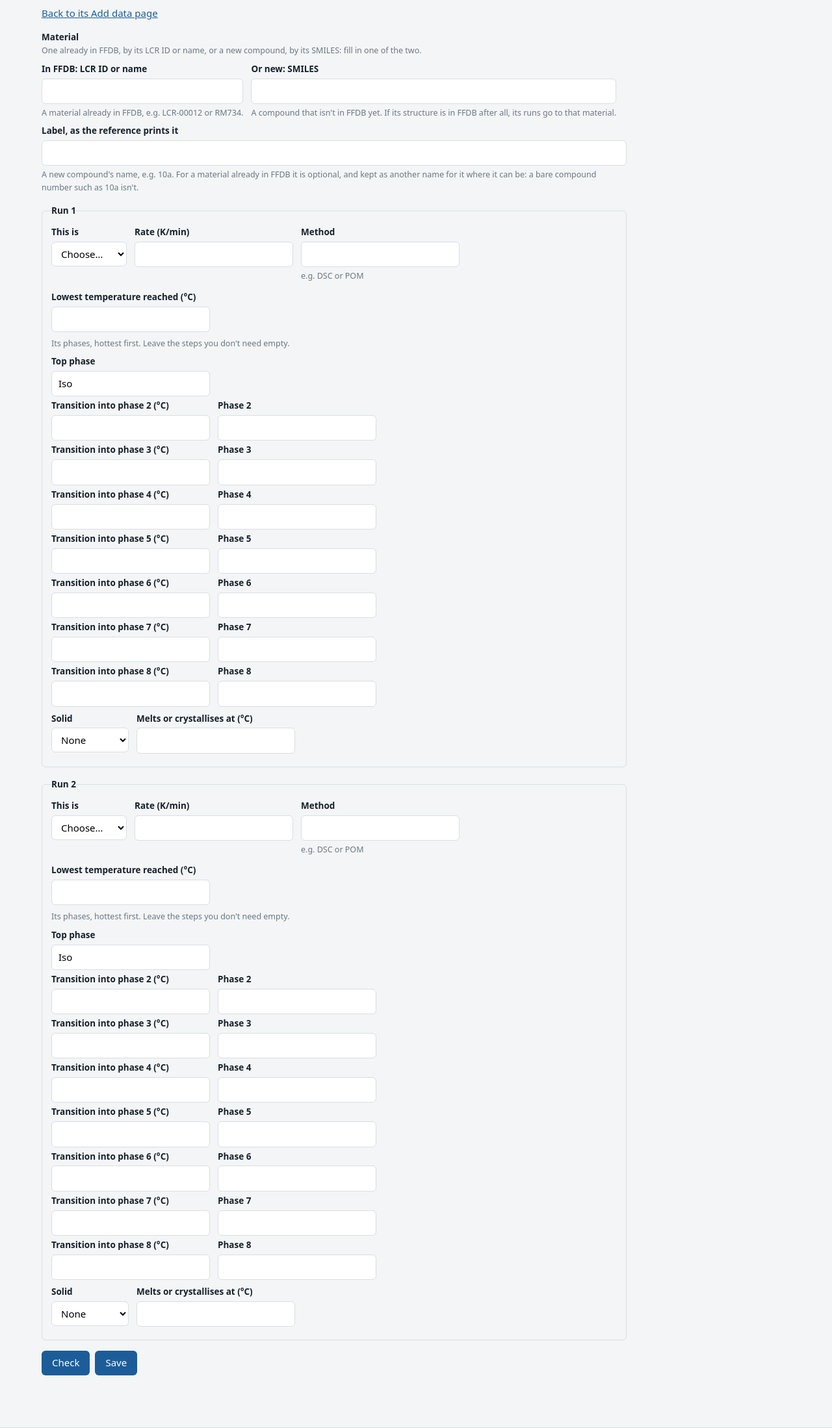
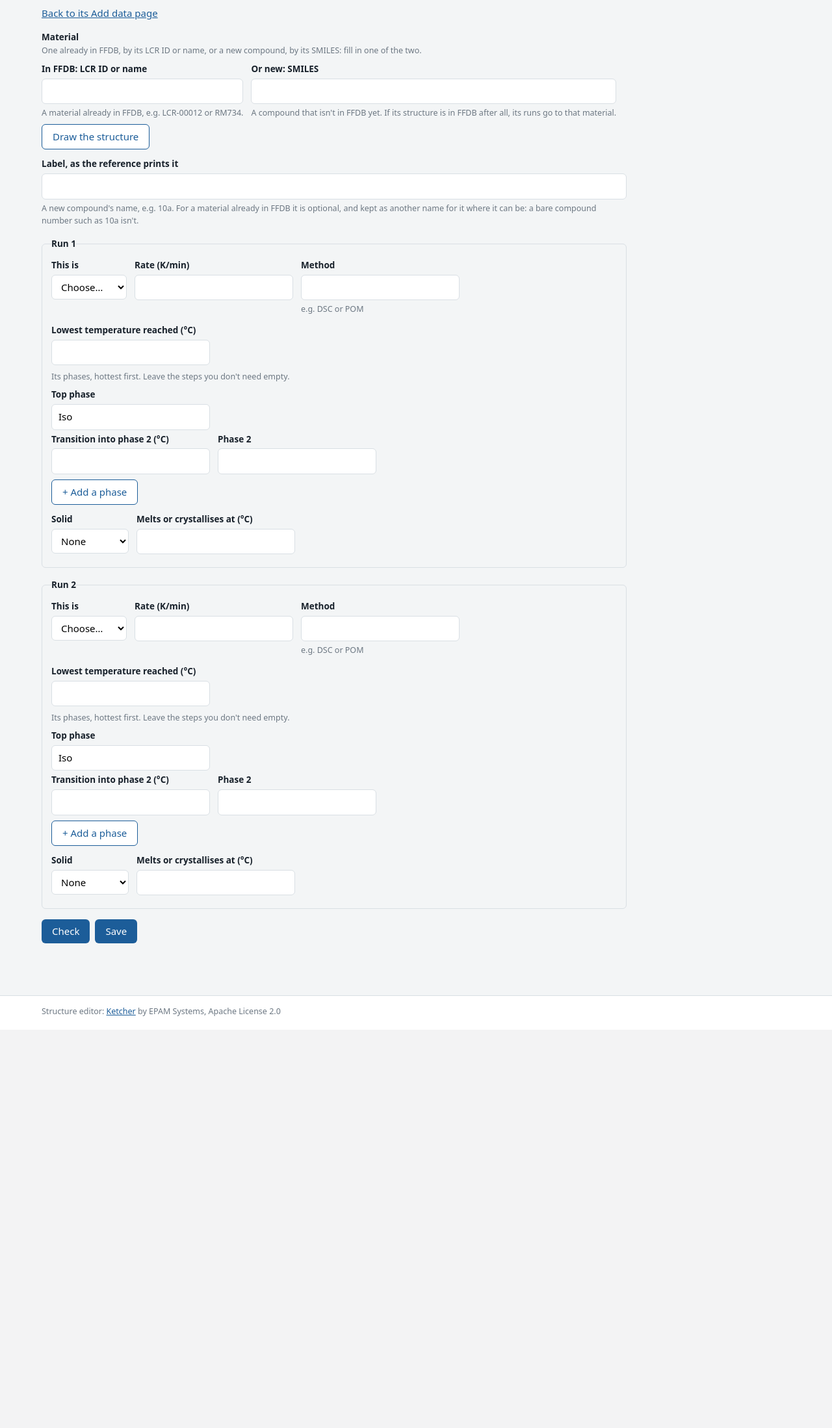
Before and after one commit to 123cpb/ffdb, a Django app: page /add/reference/1/compound/ in a window 1280 px wide. Shown: the part 153-2351 px from the top of the page at 65% size. After the commit the page ends 1717 px from the top, so only its background shows below. Run offline with Django 5.2, Linux system fonts and the light colour scheme; a user stored in the database is signed in; data comes from the database, SQL or seed files in the repository; tables that the repository leaves empty hold one stand-in row (values such as "Sample post").

Commit message:
phase builder

```diff
--- a/repo/forms.py
+++ b/repo/forms.py
@@ -357,6 +357,9 @@ class CompoundTableForm(forms.Form):
 # prototype, whose note says the longest run in the NF list has six above the solid.
 RUN_PHASES = 8
 LABEL_LENGTH = 30
+# The id of the card's <datalist> of phase labels. A phase box's list attribute names it, and
+# the browser then offers the labels as the curator types, while anything can still be typed.
+PHASE_LIST = "phase-labels"
 
 
 def steps_text(direction, steps, solid="", t_solid=""):
@@ -405,7 +408,7 @@ class RunForm(forms.Form):
     def __init__(self, *args, reference, **kwargs):
         super().__init__(*args, **kwargs)
         self.reference = reference
-        typed = {"autocomplete": "off", "spellcheck": "false"}
+        typed = {"autocomplete": "off", "spellcheck": "false", "list": PHASE_LIST}
         # The steps: phase_0, the top phase, then t_1 and phase_1, t_2 and phase_2, and so on.
         # Iso to begin with, because most runs start from the isotropic liquid.
         self.fields["phase_0"] = forms.CharField(
@@ -564,6 +567,17 @@ class CompoundCard:
         self.material_form = CardMaterialForm(data, prefix="card")
         self.run_forms = RunFormSet(data, prefix="run", form_kwargs={"reference": reference})
         self.runs, self.ribbon_data, self.problems = [], [], []  # set by is_valid()
+
+    def phase_suggestions(self):
+        """The labels its runs' phase boxes suggest, for the card's <datalist>, as [(label, what it
+        is), ...]: each phase in the vocabulary's order by its code, with its name, then its other
+        labels, each saying the code it is stored as, so a run can be typed as the reference prints
+        it. The solids are left out: a run's solid has a box of its own."""
+        suggestions = []
+        for phase in Phase.objects.exclude(code__in=SOLIDS):
+            suggestions.append((phase.code, phase.name))
+            suggestions += [(label, f"stored as {phase.code}") for label in phase.synonym_list()]
+        return suggestions
 
     def is_valid(self):
         """Whether Save can add everything on the card. Every part is checked, so each shows its
--- a/repo/static/repo/draw.js
+++ b/repo/static/repo/draw.js
@@ -1,30 +1,48 @@
-/* The Draw button on a reference's Add data page: draw a compound in Ketcher, the structure
-   editor, and add it to the compound table as a line of label and SMILES, which Check then
-   reads like any pasted line. There is one editor for the page, loaded only when Draw is
-   first pressed, because it is about 30 MB. Ketcher is served from FFDB's own static files,
-   so this page may reach into its frame: browsers allow that only within one site. Without
-   JavaScript, or in a browser without <dialog>, the button stays hidden and the table is
-   typed or pasted as before. */
+/* The Draw buttons on a reference's Add data page and the add-a-compound page: draw a compound
+   in Ketcher, the structure editor, and put it where the button says (_draw_dialog.html):
+   - The compound table's button (data-table) adds a line of label and SMILES to the table,
+     which Check then reads like any pasted line.
+   - A compound card's button (data-smiles) puts the SMILES in the card's SMILES box. The card
+     has its own label box, so the dialog's is hidden, and the editor opens with the box's
+     SMILES, if it has one, so it can be changed by drawing.
+   There is one editor for the page, loaded only when Draw is first pressed, because it is about
+   30 MB. Ketcher is served from FFDB's own static files, so this page may reach into its frame:
+   browsers allow that only within one site. Without JavaScript, or in a browser without
+   <dialog>, the buttons stay hidden and the table and the SMILES are typed as before. */
 
 "use strict";
 
 // How long to wait for Ketcher to start before saying it didn't load, and how often to look.
 const WAIT_MS = 30000;
 const LOOK_EVERY_MS = 200;
-const READY = "Type the label, draw the structure or paste a SMILES or molfile into the editor, then press Use this structure.";
+// What the status line says for each kind of Draw button: once the editor is ready, and if it
+// didn't load.
+const SAY = {
+  table: {
+    ready: "Type the label, draw the structure or paste a SMILES or molfile into the editor, then press Use this structure.",
+    failed: "The structure editor didn't load. Cancel, and type the line into the table instead.",
+  },
+  card: {
+    ready: "Draw the structure or paste a SMILES or molfile into the editor, then press Use this structure.",
+    failed: "The structure editor didn't load. Cancel, and type the SMILES into the box instead.",
+  },
+};
 
 function setUpDrawing() {
-  const drawButton = document.querySelector("[data-draw]");
+  const drawButtons = document.querySelectorAll("[data-draw]");
   const dialog = document.getElementById("draw-dialog");
-  // No button: not the Add data page. No showModal: a browser too old for <dialog>.
-  if (!drawButton || !dialog || !dialog.showModal) return;
+  // No buttons: not an Add data page. No showModal: a browser too old for <dialog>.
+  if (!drawButtons.length || !dialog || !dialog.showModal) return;
 
-  const table = document.getElementById(drawButton.dataset.table);
+  const labelField = dialog.querySelector("[data-draw-label]");
   const label = dialog.querySelector("#draw-label");
   const status = dialog.querySelector("[role=status]");
   const editorBox = dialog.querySelector("[data-src]");
   let frame = null;  // Ketcher's page, made the first time Draw is pressed
   let editor = null;  // Ketcher's editor, once it has started
+  let pressed = null;  // the Draw button that opened the dialog: what Use this structure fills
+
+  const kind = (button) => (button.dataset.table ? "table" : "card");
 
   // Make Ketcher's page, the first time only, and wait for it to start. Its page sets
   // window.ketcher when it has, so this looks for that every 200 ms.
@@ -46,7 +64,7 @@ function setUpDrawing() {
   // Add line at the end of the table, on a line of its own, with the cursor after it. The
   // line ends in a tab, ready for a sequence: Tab in a box moves to the next control, so the
   // curator couldn't type one. Without a sequence the tab is dropped as an empty cell.
-  function addLine(line) {
+  function addLine(table, line) {
     const text = table.value;
     const newline = text && !text.endsWith("\n") ? "\n" : "";
     table.value = text + newline + line;
@@ -55,28 +73,45 @@ function setUpDrawing() {
     table.scrollTop = table.scrollHeight;
   }
 
-  drawButton.addEventListener("click", async () => {
-    label.value = "";  // the drawing is kept, so the next compound of a series starts from it
+  // Open the editor with the card's SMILES. An empty box keeps the drawing already there, as
+  // the table's Draw does, so the next compound of a series starts from the last.
+  async function loadCard(button) {
+    const smiles = document.getElementById(button.dataset.smiles).value.trim();
+    if (!smiles) return;
+    try {
+      await editor.setMolecule(smiles);
+    } catch {
+      status.textContent = "The editor couldn't read the SMILES in the box. Draw the structure, or cancel and correct the SMILES.";
+    }
+  }
+
+  async function openEditor(button) {
+    pressed = button;
+    label.value = "";
+    labelField.hidden = kind(button) === "card";
     // Opened before Ketcher's page is made: started in a hidden box, it lays itself out badly.
     dialog.showModal();
-    if (editor) {
-      status.textContent = READY;
-      return;
+    if (!editor) {
+      status.textContent = "Loading the structure editor…";
+      try {
+        editor = await startEditor();
+      } catch {
+        status.textContent = SAY[kind(button)].failed;
+        return;
+      }
+      // Cancelled while it loaded, and another Draw button pressed: that one carries on.
+      if (pressed !== button) return;
     }
-    status.textContent = "Loading the structure editor…";
-    try {
-      editor = await startEditor();
-      status.textContent = READY;
-    } catch {
-      status.textContent = "The structure editor didn't load. Cancel, and type the line into the table instead.";
-    }
-  });
+    status.textContent = SAY[kind(button)].ready;
+    if (kind(button) === "card") await loadCard(button);
+  }
 
   dialog.querySelector("[data-use]").addEventListener("click", async () => {
     if (!editor) return;  // still loading, or it didn't load: the status line says which
+    const forTable = kind(pressed) === "table";
     // A tab or run of spaces becomes one space, so the label can't split the line into more cells.
     const text = label.value.replace(/\s+/g, " ").trim();
-    if (!text) {
+    if (forTable && !text) {
       status.textContent = "Type the label, as the reference prints it.";
       label.focus();
       return;
@@ -94,14 +129,24 @@ function setUpDrawing() {
       status.textContent = "Draw the structure first, or paste a SMILES or molfile into the editor.";
       return;
     }
-    // Closed first: closing puts the focus back on the Draw button, and addLine moves it to the table.
+    // Closed first: closing puts the focus back on the Draw button, and what follows moves it
+    // to the box filled, so the curator sees what went in.
     dialog.close();
-    addLine(`${text}\t${smiles}\t`);
+    if (forTable) {
+      addLine(document.getElementById(pressed.dataset.table), `${text}\t${smiles}\t`);
+    } else {
+      const box = document.getElementById(pressed.dataset.smiles);
+      box.value = smiles;
+      box.focus();
+    }
   });
 
   dialog.querySelector("[data-cancel]").addEventListener("click", () => dialog.close());
 
-  drawButton.hidden = false;
+  drawButtons.forEach((button) => {
+    button.addEventListener("click", () => openEditor(button));
+    button.hidden = false;
+  });
 }
 
 setUpDrawing();
--- /dev/null
+++ b/repo/static/repo/phase_steps.js
@@ -0,0 +1,53 @@
+/* The phase steps of a compound card's runs (_run.html), shown one at a time. Every step is in
+   the page, so without JavaScript they are all shown. This shows the top phase and the first
+   phase below it, "+ Add a phase" shows the next step, and Remove, on the last step shown,
+   clears it and hides it again. A hidden step is always empty, so nothing hidden is sent, and
+   the server reads the steps the same way either way: an empty step is skipped. */
+
+"use strict";
+
+// The steps always shown: the top phase and the first phase below it.
+const ALWAYS_SHOWN = 2;
+
+function setUpPhaseSteps(run) {
+  const steps = [...run.querySelectorAll("[data-phase-step]")];
+  const addButton = run.querySelector("[data-add-phase]");
+  const isFilled = (step) => [...step.querySelectorAll("input")].some((box) => box.value !== "");
+
+  // How many steps are shown, from the top. When Check sends the card back, every step up to
+  // the last one filled in is shown, so nothing typed is hidden.
+  let shown = ALWAYS_SHOWN;
+  steps.forEach((step, i) => {
+    if (isFilled(step)) shown = Math.max(shown, i + 1);
+  });
+
+  function show() {
+    steps.forEach((step, i) => {
+      step.hidden = i >= shown;
+      const remove = step.querySelector("[data-remove-phase]");
+      if (remove) remove.hidden = i !== shown - 1;  // only the last step shown can be removed
+    });
+    addButton.hidden = shown >= steps.length;
+  }
+
+  addButton.addEventListener("click", () => {
+    shown += 1;
+    show();
+    steps[shown - 1].querySelector("input").focus();  // the new step's temperature box
+  });
+
+  steps.forEach((step, i) => {
+    const remove = step.querySelector("[data-remove-phase]");
+    if (!remove) return;  // the first two steps have none
+    remove.addEventListener("click", () => {
+      step.querySelectorAll("input").forEach((box) => { box.value = ""; });
+      shown = i;
+      show();
+      addButton.focus();  // the Remove button pressed is hidden now, so the focus goes somewhere near
+    });
+  });
+
+  show();
+}
+
+document.querySelectorAll("[data-phase-builder]").forEach(setUpPhaseSteps);
--- a/repo/static/repo/style.css
+++ b/repo/static/repo/style.css
@@ -15,6 +15,10 @@
 }
 
 *, *::before, *::after { box-sizing: border-box; }
+/* The browser hides an element with the hidden attribute by giving it display: none, but any
+   display set here, such as an entry-form__row's flex, would win and show it. This keeps hidden
+   hidden: the scripts' buttons, a card's phase steps and the dialog's label box rely on it. */
+[hidden] { display: none !important; }
 
 body {
   margin: 0;
@@ -72,6 +76,10 @@ main.wrap { padding-top: 28px; padding-bottom: 56px; }
 .entry-form .run { padding: 12px 14px; border: 1px solid var(--hairline); border-radius: 6px; }
 .phase-steps { list-style: none; margin: 0 0 8px; padding: 0; }
 .phase-steps .entry-form__row { margin-bottom: 4px; }
+/* phase_steps.js's buttons: Remove level with the boxes beside it, not with their labels, and
+   "+ Add a phase" clear of the solid below. The card's Draw button clear of the label below. */
+.phase-steps__remove { align-self: end; }
+.phase-steps__add, .card-draw { margin-bottom: 12px; }
 /* What a card's Check found: the drawing beside the material it is. */
 .card-material { display: flex; flex-wrap: wrap; align-items: center; gap: 8px 16px; margin-bottom: 12px; }
 .card-material svg { display: block; max-width: 100%; height: auto; }
--- a/repo/templates/repo/_compound_card.html
+++ b/repo/templates/repo/_compound_card.html
@@ -1,7 +1,8 @@
 {% comment %}
 A compound card, forms.CompoundCard (as card): its material, then its runs. It posts to
 views.add_compound, which shows what Check read. A reference's Add data page and the
-add-a-compound page both include it.
+add-a-compound page both include it, with the editor's dialog (_draw_dialog.html) and the
+scripts for its Draw button (draw.js) and its phase steps (phase_steps.js).
 {% endcomment %}
 <form method="post" action="{% url 'repo:add_compound' reference.pk %}" class="entry-form entry-form--wide">
   {% csrf_token %}
@@ -15,6 +16,9 @@ add-a-compound page both include it.
       {% include "repo/_entry_field.html" with field=form.material %}
       {% include "repo/_entry_field.html" with field=form.smiles %}
     </div>
+    {# draw.js shows this button and opens the editor's dialog (_draw_dialog.html). hidden: without JavaScript it is never shown. #}
+    {# data-smiles is the id of the box "Use this structure" fills, and the editor opens with what that box holds. #}
+    <button type="button" class="secondary-button card-draw" data-draw data-smiles="{{ form.smiles.id_for_label }}" hidden>Draw the structure</button>
     {% include "repo/_entry_field.html" with field=form.name %}
   </fieldset>
   {% endwith %}
@@ -22,6 +26,10 @@ add-a-compound page both include it.
   {{ card.run_forms.management_form }}
   {% if card.run_forms.non_form_errors %}<p class="form-error">{{ card.run_forms.non_form_errors|join:" " }}</p>{% endif %}
   {% for form in card.run_forms %}{% include "repo/_run.html" with number=forloop.counter %}{% endfor %}
+  {# The phase boxes' suggestions: their list attribute names this id (forms.PHASE_LIST). Plain HTML, so it works without JavaScript. #}
+  <datalist id="phase-labels">
+    {% for label, description in card.phase_suggestions %}<option value="{{ label }}">{{ description }}</option>{% endfor %}
+  </datalist>
   {# The button's name is sent with the form, so the view can tell Save from Check. #}
   <div class="entry-form__buttons">
     <button type="submit" name="check">Check</button>
--- /dev/null
+++ b/repo/templates/repo/_draw_dialog.html
@@ -0,0 +1,26 @@
+{% comment %}
+The structure editor's dialog, one for the page, which every Draw button opens (draw.js): the
+compound table's and the compound card's. A closed dialog isn't shown, so without JavaScript
+the page is as before. Include it outside any form: a form can't hold another, and nothing here
+is sent. The label box has no name for the same reason. A reference's Add data page and the
+add-a-compound page include it.
+{% endcomment %}
+{% load static %}
+{# draw.js puts Ketcher's page, data-src, in the empty box when Draw is first pressed. #}
+{# entry-form is on the div, not the dialog: its display: grid would show the dialog while closed. #}
+<dialog class="draw-dialog" id="draw-dialog" aria-labelledby="draw-dialog-title">
+  <div class="entry-form draw-dialog__body">
+    <h2 id="draw-dialog-title">Draw a compound</h2>
+    {# Only the table's Draw shows this: a card has a label box of its own. #}
+    <div class="entry-form__field" data-draw-label>
+      <label for="draw-label">Label, as the reference prints it</label>
+      <input type="text" id="draw-label" autocomplete="off" spellcheck="false">
+    </div>
+    <p class="draw-dialog__status" role="status"></p>
+    <div class="draw-dialog__editor" data-src="{% static 'repo/ketcher/index.html' %}"></div>
+    <div class="entry-form__buttons">
+      <button type="button" data-use>Use this structure</button>
+      <button type="button" class="secondary-button" data-cancel>Cancel</button>
+    </div>
+  </div>
+</dialog>
--- a/repo/templates/repo/_run.html
+++ b/repo/templates/repo/_run.html
@@ -2,9 +2,11 @@
 One run on a compound card, forms.RunForm (as form), numbered by number. Its phases are steps,
 hottest first: the top phase, then each phase below it with the temperature of the transition
 into it. The solid comes on its own, because a summary's melting point can lie above a phase
-seen only on cooling. Every step is shown; the empty ones are skipped, and so is a run left empty.
+seen only on cooling. Every step is in the page; the empty ones are skipped, and so is a run
+left empty. phase_steps.js shows only the steps in use, with "+ Add a phase" for the next and
+Remove on the last: both buttons are hidden, so without JavaScript every step is shown.
 {% endcomment %}
-<fieldset class="run">
+<fieldset class="run" data-phase-builder>
   <legend>Run {{ number }}</legend>
   {# The parser's message, with the sequence the steps were written as. #}
   {% if form.non_field_errors %}<p class="form-error">{{ form.non_field_errors|join:" " }}</p>{% endif %}
@@ -17,12 +19,18 @@ seen only on cooling. Every step is shown; the empty ones are skipped, and so is
   <p class="entry-form__help">Its phases, hottest first. Leave the steps you don't need empty.</p>
   <ol class="phase-steps">
     {% for temperature, phase in form.step_fields %}
-    <li class="entry-form__row">
+    <li class="entry-form__row" data-phase-step>
       {% if temperature %}{% include "repo/_entry_field.html" with field=temperature %}{% endif %}
       {% include "repo/_entry_field.html" with field=phase %}
+      {# The first two steps are always shown, so only the others can be removed. type="button": it doesn't send the form. #}
+      {# aria-label: a screen reader hears which step it removes. It keeps the word on the button, as it should. #}
+      {% if forloop.counter > 2 %}
+      <button type="button" class="secondary-button phase-steps__remove" data-remove-phase aria-label="Remove phase {{ forloop.counter }}" hidden>Remove</button>
+      {% endif %}
     </li>
     {% endfor %}
   </ol>
+  <button type="button" class="secondary-button phase-steps__add" data-add-phase hidden>+ Add a phase</button>
   <div class="entry-form__row">
     {% include "repo/_entry_field.html" with field=form.solid %}
     {% include "repo/_entry_field.html" with field=form.t_solid %}
--- a/repo/templates/repo/add_compound.html
+++ b/repo/templates/repo/add_compound.html
@@ -1,4 +1,5 @@
 {% extends "repo/base.html" %}
+{% load static %}
 {% block title %}Add a compound from {{ reference.label }}{% endblock %}
 {% block content %}
 <p class="reference-kind">{{ reference.get_kind_display }}</p>
@@ -8,6 +9,7 @@
 <section>
   {# views.add_compound gives the card, forms.CompoundCard. #}
   {% include "repo/_compound_card.html" %}
+  {% include "repo/_draw_dialog.html" %}
 </section>
 
 {# What Check read: the material, once it is found or read, and each run that reads. #}
@@ -45,4 +47,8 @@
 </section>
 {% endif %}
 {% endwith %}
+
+{# As on the Add data page: the card's Draw button and its phase steps. #}
+<script src="{% static 'repo/draw.js' %}" defer></script>
+<script src="{% static 'repo/phase_steps.js' %}" defer></script>
 {% endblock %}
```
Also changed, not shown: repo/templates/repo/add_from_reference.html (+4 -18 lines), repo/tests/test_compound_card.py (+67 -1 lines).
